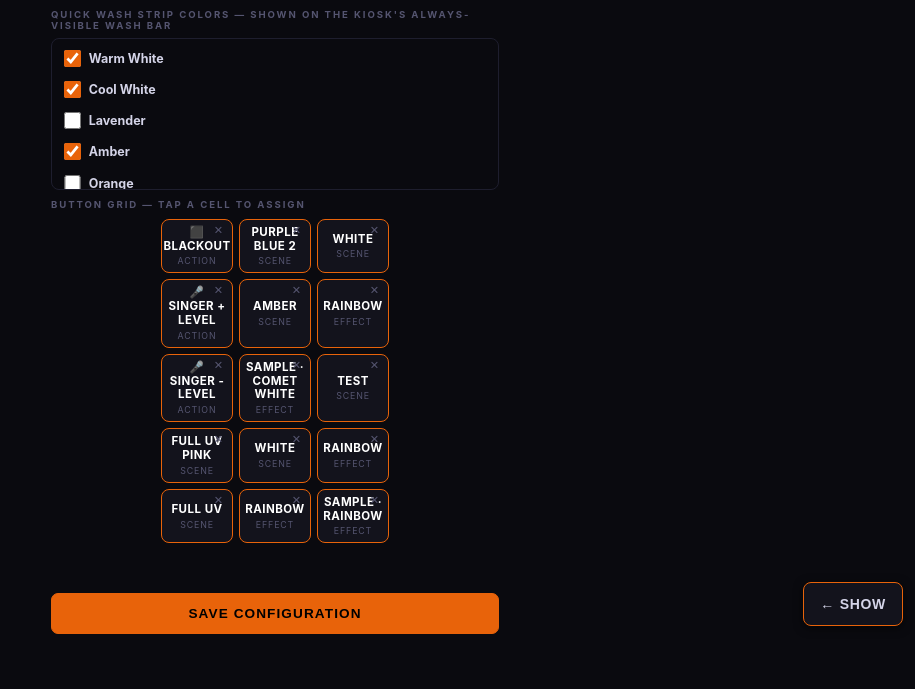
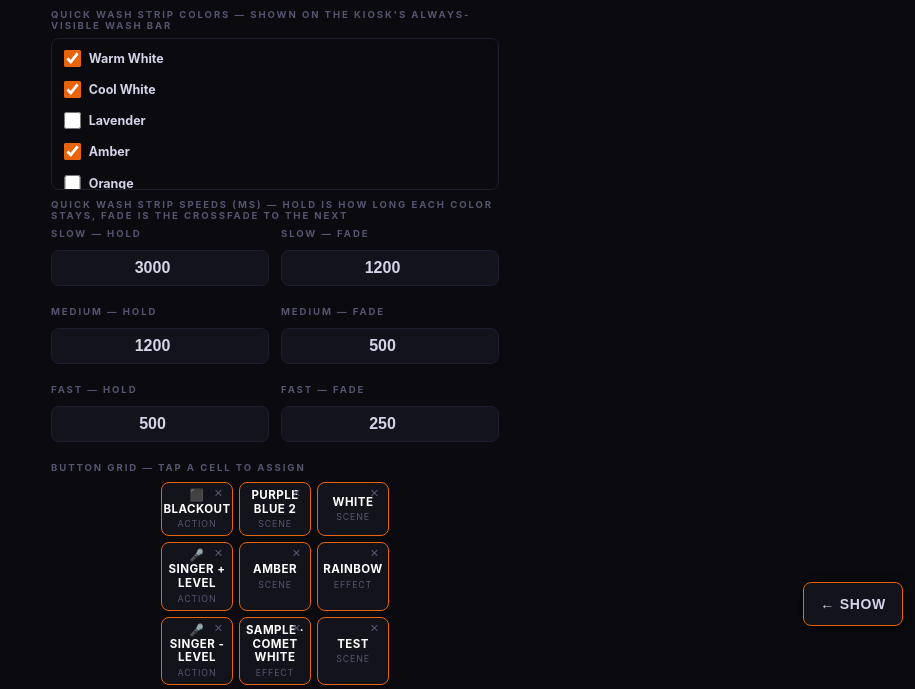
Before and after one commit to JKlaus1/Lightboard, a Flask app: page /touch-config in a window 1280 px wide. Shown: the part 162-851 px from the top of the page, without its empty margins (365-1280 px from the left). Before the commit the page ends 796 px from the top, so only its background shows below. Run offline with Flask 3, Linux system fonts and the light colour scheme; data that the repository does not hold is empty; parts of the project's set-up code (start-up, migrations or seed data) failed here and were passed over.

Commit message:
Wash strip: editable speed presets, ripple next to speed buttons, taller play/clear/off

```diff
--- a/app.py
+++ b/app.py
@@ -142,6 +142,14 @@ DEFAULT_WASH_STRIP_COLORS = [
     "warm_white", "cool_white", "amber", "red", "hot_pink",
     "violet", "royal_blue", "sky_blue", "teal", "green",
 ]
+
+# Default timing for the kiosk quick-wash strip's Slow/Medium/Fast chase
+# presets. Editable per-show via Touch Config (same section as the colors).
+DEFAULT_WASH_STRIP_SPEEDS = {
+    "slow":   {"hold_ms": 3000, "fade_ms": 1200},
+    "medium": {"hold_ms": 1200, "fade_ms": 500},
+    "fast":   {"hold_ms": 500,  "fade_ms": 250},
+}
 
 def get_scenes_dir(show_id):
     return SHOWS_DIR / show_id / "scenes"
@@ -599,6 +607,7 @@ def api_touch_config_get():
     cfg = dict(config.get("touch_grid", {"cols": 2, "rows": 6, "cells": []}))
     cfg["faders"] = config.get("custom_faders", [])
     cfg["wash_strip_colors"] = cfg.get("wash_strip_colors") or list(DEFAULT_WASH_STRIP_COLORS)
+    cfg["wash_strip_speeds"] = cfg.get("wash_strip_speeds") or DEFAULT_WASH_STRIP_SPEEDS
     return jsonify(cfg)
 
 def _clamp_font(v, dflt):
@@ -656,6 +665,26 @@ def _clean_wash_strip_colors(v):
             break
     return out
 
+def _clean_wash_strip_speeds(v):
+    """Validate the kiosk quick-wash strip's Slow/Medium/Fast presets: each
+    a {hold_ms, fade_ms} pair, clamped to sane bounds. Missing/invalid
+    entries fall back to that preset's own default."""
+    src = v if isinstance(v, dict) else {}
+    out = {}
+    for key, default in DEFAULT_WASH_STRIP_SPEEDS.items():
+        entry = src.get(key) if isinstance(src.get(key), dict) else {}
+        try:
+            hold = int(entry.get("hold_ms", default["hold_ms"]))
+        except (TypeError, ValueError):
+            hold = default["hold_ms"]
+        try:
+            fade = int(entry.get("fade_ms", default["fade_ms"]))
+        except (TypeError, ValueError):
+            fade = default["fade_ms"]
+        out[key] = {"hold_ms": max(50, min(10000, hold)),
+                    "fade_ms": max(0, min(5000, fade))}
+    return out
+
 @app.route("/api/touch/config", methods=["POST"])
 def api_touch_config_set():
     """Save the touch screen grid config into config.json."""
@@ -666,6 +695,7 @@ def api_touch_config_set():
         "font_size": _clamp_font(data.get("font_size", 13), 13),
         "cells":     [_clean_cell(c) for c in data.get("cells", [])],
         "wash_strip_colors": _clean_wash_strip_colors(data.get("wash_strip_colors", [])),
+        "wash_strip_speeds": _clean_wash_strip_speeds(data.get("wash_strip_speeds", {})),
     }
     save_config()
     log.info("Touch grid config saved.")
--- a/templates/touch_config.html
+++ b/templates/touch_config.html
@@ -370,6 +370,38 @@
 <div class="label">Quick Wash Strip Colors — shown on the kiosk's always-visible wash bar</div>
 <div class="check-list" id="wash-strip-colors"></div>
 
+<div class="label">Quick Wash Strip Speeds (ms) — Hold is how long each color stays, Fade is the crossfade to the next</div>
+<div class="size-row">
+  <div class="size-field">
+    <div class="label">Slow — Hold</div>
+    <input type="number" id="wsspeed-slow-hold" min="50" max="10000" step="50" value="3000">
+  </div>
+  <div class="size-field">
+    <div class="label">Slow — Fade</div>
+    <input type="number" id="wsspeed-slow-fade" min="0" max="5000" step="50" value="1200">
+  </div>
+</div>
+<div class="size-row">
+  <div class="size-field">
+    <div class="label">Medium — Hold</div>
+    <input type="number" id="wsspeed-medium-hold" min="50" max="10000" step="50" value="1200">
+  </div>
+  <div class="size-field">
+    <div class="label">Medium — Fade</div>
+    <input type="number" id="wsspeed-medium-fade" min="0" max="5000" step="50" value="500">
+  </div>
+</div>
+<div class="size-row">
+  <div class="size-field">
+    <div class="label">Fast — Hold</div>
+    <input type="number" id="wsspeed-fast-hold" min="50" max="10000" step="50" value="500">
+  </div>
+  <div class="size-field">
+    <div class="label">Fast — Fade</div>
+    <input type="number" id="wsspeed-fast-fade" min="0" max="5000" step="50" value="250">
+  </div>
+</div>
+
 <div class="label">Button Grid — tap a cell to assign</div>
 <div id="grid-scroll"><div id="grid-wrap"></div></div>
 
@@ -603,6 +635,7 @@
       cells = cfg.cells || [];
       washStripColors = cfg.wash_strip_colors || [];
       renderWashStripColorPicker();
+      loadWashStripSpeeds(cfg.wash_strip_speeds || {});
 
       const total = (cfg.cols || 2) * (cfg.rows || 4);
       while (cells.length < total) cells.push(null);
@@ -629,6 +662,29 @@
   function toggleWashStripColor(id, on) {
     if (on && !washStripColors.includes(id)) washStripColors.push(id);
     else if (!on) washStripColors = washStripColors.filter(x => x !== id);
+  }
+
+  const WSSPEED_DEFAULTS = {
+    slow:   { hold_ms: 3000, fade_ms: 1200 },
+    medium: { hold_ms: 1200, fade_ms: 500  },
+    fast:   { hold_ms: 500,  fade_ms: 250  },
+  };
+  function loadWashStripSpeeds(saved) {
+    ['slow', 'medium', 'fast'].forEach(key => {
+      const v = saved[key] || WSSPEED_DEFAULTS[key];
+      document.getElementById('wsspeed-' + key + '-hold').value = v.hold_ms;
+      document.getElementById('wsspeed-' + key + '-fade').value = v.fade_ms;
+    });
+  }
+  function readWashStripSpeeds() {
+    const out = {};
+    ['slow', 'medium', 'fast'].forEach(key => {
+      out[key] = {
+        hold_ms: parseInt(document.getElementById('wsspeed-' + key + '-hold').value) || 0,
+        fade_ms: parseInt(document.getElementById('wsspeed-' + key + '-fade').value) || 0,
+      };
+    });
+    return out;
   }
 
   function rebuildGrid() {
@@ -1324,7 +1380,8 @@
     const cols    = parseInt(document.getElementById('cols-input').value) || 2;
     const rows    = parseInt(document.getElementById('rows-input').value) || 4;
     const font_size = parseInt(document.getElementById('font-input').value) || 13;
-    const payload = { cols, rows, font_size, cells, wash_strip_colors: washStripColors };
+    const payload = { cols, rows, font_size, cells, wash_strip_colors: washStripColors,
+                      wash_strip_speeds: readWashStripSpeeds() };
     const msg     = document.getElementById('save-msg');
     try {
       // Save fader definitions first so the grid's fader_id refs resolve
@@ -1365,6 +1422,7 @@
       cells,
       faders: faderDefs,
       wash_strip_colors: washStripColors,
+      wash_strip_speeds: readWashStripSpeeds(),
     });
   }
   function isDirty() { return serializeState() !== savedSnapshot; }
```
Also changed, not shown: templates/touch.html (+16 -8 lines).
